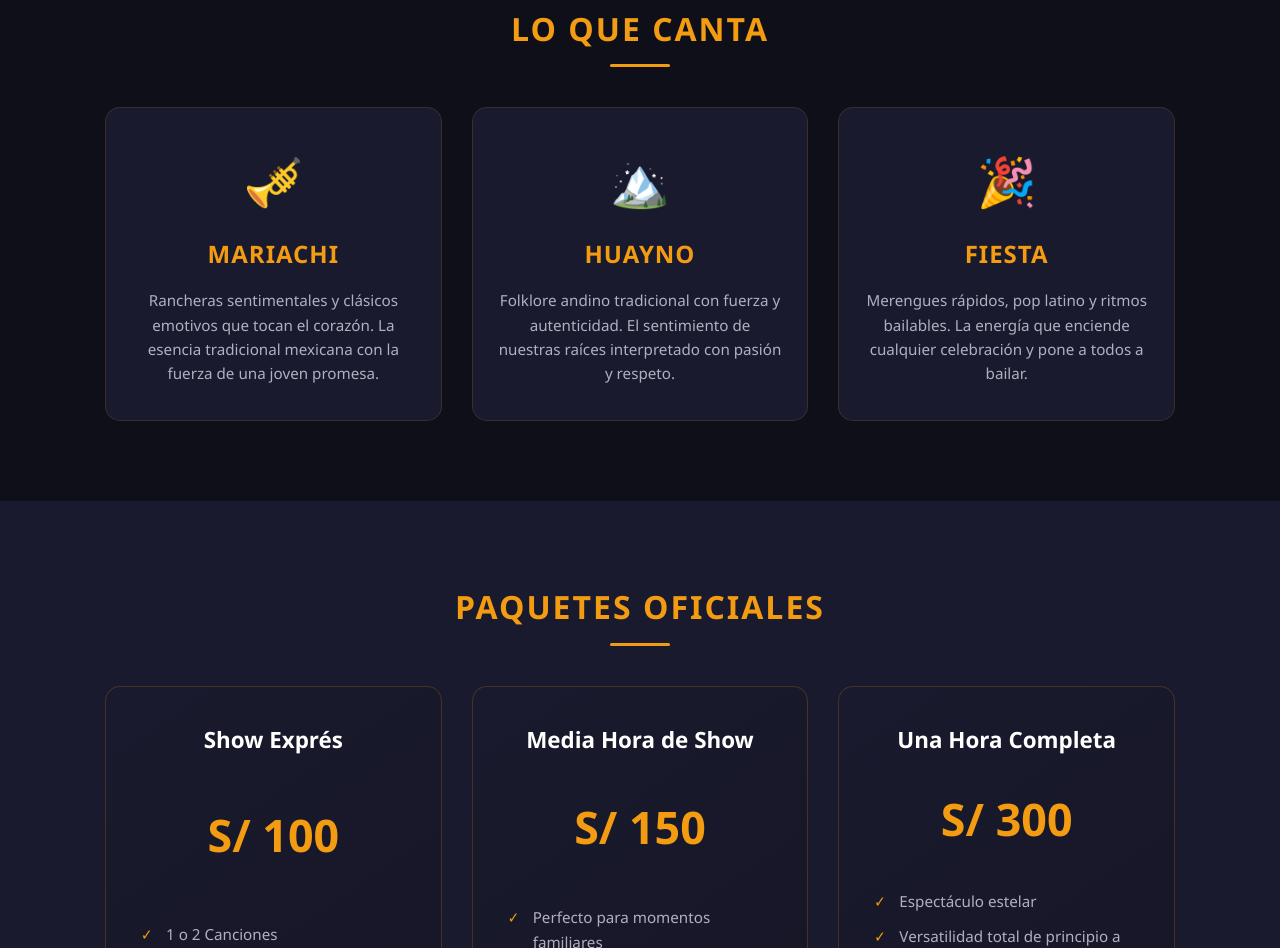
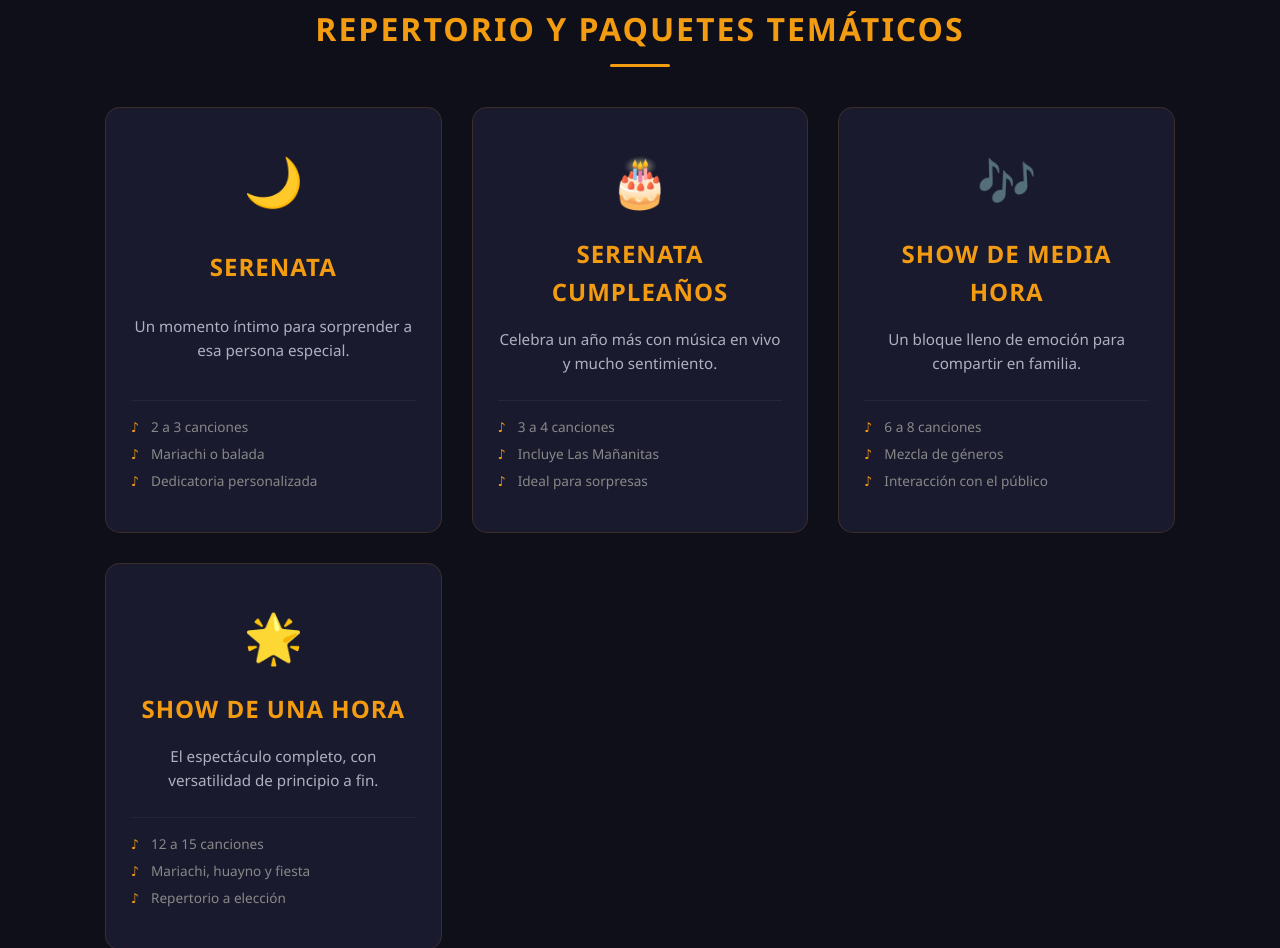
Before and after one commit to AlanBruce10/arisophie.github.io, a plain HTML site: page index.html in a window 1280 px wide. Shown: the part 3370-4318 px from the top of the page. Drawn offline with Linux system fonts and the light colour scheme.

Commit message:
Refactor comments and update text in index.html
Updated comments and improved text clarity throughout the HTML file.

```diff
--- a/index.html
+++ b/index.html
@@ -78,18 +78,17 @@
             position: relative;
         }
 
-        /* --- NUEVO CONTENEDOR DE FOTO (ÓVALO VERTICAL PROFESIONAL) --- */
         .profile-img-container {
             width: 260px;
             height: 340px;
-            border-radius: 50% / 40%; /* Óvalo vertical elegante */
+            border-radius: 50% / 40%;
             overflow: hidden;
             border: 4px solid var(--gold);
             box-shadow: 0 0 35px rgba(243, 156, 18, 0.5);
             margin-bottom: 25px;
             transition: transform 0.3s ease, box-shadow 0.3s ease;
             position: relative;
-            background-color: #1a1a2e; /* Fondo por si la imagen no carga */
+            background-color: #1a1a2e;
         }
 
         .profile-img-container:hover {
@@ -101,7 +100,7 @@
             width: 100%;
             height: 100%;
             object-fit: cover;
-            object-position: center 20%; /* Ajusta la posición para que se vea la cabeza */
+            object-position: center 20%;
             display: block;
         }
 
@@ -155,7 +154,7 @@
 
         .video-wrapper {
             position: relative;
-            padding-bottom: 56.25%; /* 16:9 */
+            padding-bottom: 56.25%;
             height: 0;
             overflow: hidden;
             border-radius: 15px;
@@ -187,7 +186,7 @@
             color: var(--gold);
         }
 
-        /* --- SECCIÓN BIOGRAFÍA --- */
+        /* --- SECCIÓN BIOGRAFÍA (MÁS HUMILDE) --- */
         .bio-section {
             padding: 80px 0;
             background: linear-gradient(180deg, #0f0f1a 0%, #1a1a2e 100%);
@@ -210,7 +209,7 @@
             font-weight: 600;
         }
 
-        /* --- LETRA DE LA CANCIÓN (HIT DE ESCENARIO) --- */
+        /* --- LETRA DE LA CANCIÓN --- */
         .lyrics-section {
             padding: 60px 0;
             background-color: var(--bg-card);
@@ -252,7 +251,7 @@
             text-shadow: 0 0 10px rgba(243, 156, 18, 0.3);
         }
 
-        /* --- REPERTORIO --- */
+        /* --- REPERTORIO Y PAQUETES TEMÁTICOS --- */
         .repertoire-section {
             padding: 80px 0;
             background-color: var(--bg-dark);
@@ -274,6 +273,9 @@
             transition: all 0.4s ease;
             position: relative;
             overflow: hidden;
+            display: flex;
+            flex-direction: column;
+            justify-content: space-between;
         }
 
         .repertoire-card::before {
@@ -315,6 +317,30 @@
         .repertoire-card p {
             color: var(--text-muted);
             font-size: 0.95rem;
+            margin-bottom: 10px;
+        }
+
+        .repertoire-details {
+            font-size: 0.85rem;
+            color: #888;
+            margin-top: 15px;
+            border-top: 1px solid rgba(255,255,255,0.05);
+            padding-top: 15px;
+            text-align: left;
+        }
+
+        .repertoire-details li {
+            list-style: none;
+            margin-bottom: 5px;
+            position: relative;
+            padding-left: 20px;
+        }
+
+        .repertoire-details li::before {
+            content: '♪';
+            color: var(--gold);
+            position: absolute;
+            left: 0;
         }
 
         /* --- PAQUETES Y TARIFAS --- */
@@ -655,13 +681,11 @@
     <!-- 1. HEADER & HERO SECTION -->
     <header>
         <div class="profile-img-container">
-            <!-- Reemplaza 'perfil.jpg' con tu imagen real -->
             <img src="perfil.jpg" alt="Ari Sophie - Mariachi y Huayno">
         </div>
         <h1>Ari Sophie</h1>
         <h2><span>Mariachi, Huayno y Ritmos Latinos</span> • Espectáculo Sentimental y Versátil</h2>
-        <!-- Enlace actualizado con número directo y mensaje predefinido -->
-        <a href="https://wa.me/51916489520?text=Hola%20Ari%20Sophie,%20quiero%20reservar%20un%20show%20para%20mi%20evento" class="cta-hero" target="_blank">📲 Reservar Fecha</a>
+        <a href="https://wa.me/51916489520?text=Hola,%20equipo%20de%20Ari%20Sophie.%20Quisiera%20coordinar%20un%20show%20para%20mi%20evento." class="cta-hero" target="_blank">📲 Reservar Fecha</a>
     </header>
 
     <!-- 2. SECCIÓN DE VIDEO PRINCIPAL -->
@@ -669,24 +693,23 @@
         <div class="container">
             <h2 class="video-title">Estreno Oficial: <span>Canta hoy, vive hoy</span></h2>
             <div class="video-wrapper">
-                <!-- Video de presentación (reemplazar luego por el videoclip oficial) -->
                 <iframe src="https://www.youtube.com/embed/EJtlZ6-Jft0" title="Ari Sophie - Presentación" allow="accelerometer; autoplay; clipboard-write; encrypted-media; gyroscope; picture-in-picture" allowfullscreen></iframe>
             </div>
         </div>
     </section>
 
-    <!-- 3. SECCIÓN DE BIOGRAFÍA -->
+    <!-- 3. SECCIÓN DE BIOGRAFÍA (MÁS HUMILDE) -->
     <section class="bio-section">
         <div class="container">
             <h2 class="section-title">Sobre Ari Sophie</h2>
             <div class="bio-content">
-                <p>Con tan solo <strong>12 años</strong>, Ari Sophie se ha convertido en una de las promesas más versátiles del espectáculo peruano. Su amor por las raíces tradicionales de la música mexicana y andina la llevó a dominar el mariachi y el huayno con una madurez impresionante.</p>
-                <p>Pero su verdadero poder está en el escenario: transforma cada presentación con una energía arrolladora, sentimiento puro y una versatilidad total que la convierte en el <strong>alma de cualquier celebración</strong>, ya sea familiar o corporativa. No es solo una cantante, es una <strong>showwoman</strong> integral.</p>
+                <p>Ari Sophie es una niña de <strong>12 años</strong> que descubrió en la música una forma de expresar lo que siente. Le encanta el mariachi, el huayno y los ritmos latinos, y disfruta compartir ese cariño con cada persona que la escucha.</p>
+                <p>Cuando se sube al escenario, lo que más le importa es que la gente sonría, se emocione y se sienta parte del show. No pretende ser la mejor, solo dar lo mejor de sí en cada presentación, con respeto, puntualidad y mucho corazón. Si su música logra alegrar un momento especial, para ella ya es un éxito.</p>
             </div>
         </div>
     </section>
 
-    <!-- 4. LETRA DE LA CANCIÓN (HIT DE ESCENARIO) -->
+    <!-- 4. LETRA DE LA CANCIÓN -->
     <section class="lyrics-section">
         <div class="container">
             <h2 class="section-title">Hit de Escenario</h2>
@@ -720,25 +743,54 @@
         </div>
     </section>
 
-    <!-- 5. REPERTORIO INTERACTIVO -->
+    <!-- 5. REPERTORIO Y PAQUETES TEMÁTICOS -->
     <section class="repertoire-section">
         <div class="container">
-            <h2 class="section-title">Lo que Canta</h2>
+            <h2 class="section-title">Repertorio y Paquetes Temáticos</h2>
             <div class="repertoire-grid">
+                <!-- Serenata -->
                 <div class="repertoire-card">
-                    <span class="repertoire-icon">🎺</span>
-                    <h3>Mariachi</h3>
-                    <p>Rancheras sentimentales y clásicos emotivos que tocan el corazón. La esencia tradicional mexicana con la fuerza de una joven promesa.</p>
+                    <span class="repertoire-icon">🌙</span>
+                    <h3>Serenata</h3>
+                    <p>Un momento íntimo para sorprender a esa persona especial.</p>
+                    <ul class="repertoire-details">
+                        <li>2 a 3 canciones</li>
+                        <li>Mariachi o balada</li>
+                        <li>Dedicatoria personalizada</li>
+                    </ul>
                 </div>
+                <!-- Serenata Cumpleaños -->
                 <div class="repertoire-card">
-                    <span class="repertoire-icon">🏔️</span>
-                    <h3>Huayno</h3>
-                    <p>Folklore andino tradicional con fuerza y autenticidad. El sentimiento de nuestras raíces interpretado con pasión y respeto.</p>
+                    <span class="repertoire-icon">🎂</span>
+                    <h3>Serenata Cumpleaños</h3>
+                    <p>Celebra un año más con música en vivo y mucho sentimiento.</p>
+                    <ul class="repertoire-details">
+                        <li>3 a 4 canciones</li>
+                        <li>Incluye Las Mañanitas</li>
+                        <li>Ideal para sorpresas</li>
+                    </ul>
                 </div>
+                <!-- Show de Media Hora -->
                 <div class="repertoire-card">
-                    <span class="repertoire-icon">🎉</span>
-                    <h3>Fiesta</h3>
-                    <p>Merengues rápidos, pop latino y ritmos bailables. La energía que enciende cualquier celebración y pone a todos a bailar.</p>
+                    <span class="repertoire-icon">🎶</span>
+                    <h3>Show de Media Hora</h3>
+                    <p>Un bloque lleno de emoción para compartir en familia.</p>
+                    <ul class="repertoire-details">
+                        <li>6 a 8 canciones</li>
+                        <li>Mezcla de géneros</li>
+                        <li>Interacción con el público</li>
+                    </ul>
+                </div>
+                <!-- Show de Una Hora -->
+                <div class="repertoire-card">
+                    <span class="repertoire-icon">🌟</span>
+                    <h3>Show de Una Hora</h3>
+                    <p>El espectáculo completo, con versatilidad de principio a fin.</p>
+                    <ul class="repertoire-details">
+                        <li>12 a 15 canciones</li>
+                        <li>Mariachi, huayno y fiesta</li>
+                        <li>Repertorio a elección</li>
+                    </ul>
                 </div>
             </div>
         </div>
@@ -807,12 +859,11 @@
         </div>
     </section>
 
-    <!-- 8. GALERÍA DE EVENTOS (ESPACIOS PARA FOTOS) -->
+    <!-- 8. GALERÍA DE EVENTOS -->
     <section class="gallery-section">
         <div class="container">
             <h2 class="section-title">Galería de Eventos</h2>
             <div class="gallery-grid">
-                <!-- Reemplaza estos divs con etiquetas <img src="tu-foto.jpg" alt="Evento"> -->
                 <div class="gallery-item">📸<br>Foto 1</div>
                 <div class="gallery-item">📸<br>Foto 2</div>
                 <div class="gallery-item">📸<br>Foto 3</div>
@@ -828,7 +879,6 @@
         <div class="container">
             <h2 class="section-title">Sígueme</h2>
             <div class="social-links">
-                <!-- Reemplaza los '#' con tus enlaces reales -->
                 <a href="#" class="social-btn" title="Spotify" target="_blank">🎵</a>
                 <a href="#" class="social-btn" title="TikTok" target="_blank">🎤</a>
                 <a href="#" class="social-btn" title="YouTube Music" target="_blank">▶️</a>
@@ -840,15 +890,13 @@
     <!-- 10. FOOTER Y CTA FINAL -->
     <footer>
         <div class="container">
-            <!-- Enlace actualizado con número directo y mensaje predefinido -->
-            <a href="https://wa.me/51916489520?text=Hola%20Ari%20Sophie,%20quiero%20armar%20mi%20show%20por%20WhatsApp" class="cta-final" target="_blank">📲 Armar mi Show por WhatsApp</a>
+            <a href="https://wa.me/51916489520?text=Hola,%20equipo%20de%20Ari%20Sophie.%20Quisiera%20armar%20mi%20show%20por%20WhatsApp." class="cta-final" target="_blank">📲 Armar mi Show por WhatsApp</a>
             <p class="footer-text">© 2026 Ari Sophie. Todos los derechos reservados. | Diseño profesional para artistas.</p>
         </div>
     </footer>
 
     <!-- BOTÓN FLOTANTE WHATSAPP -->
-    <!-- Enlace actualizado con número directo y mensaje predefinido -->
-    <a href="https://wa.me/51916489520?text=Hola%20Ari%20Sophie,%20quiero%20reservar%20un%20show" class="whatsapp-float" target="_blank" title="Reservar por WhatsApp">📲</a>
+    <a href="https://wa.me/51916489520?text=Hola,%20equipo%20de%20Ari%20Sophie.%20Quisiera%20coordinar%20un%20show." class="whatsapp-float" target="_blank" title="Reservar por WhatsApp">📲</a>
 
 </body>
 </html>
```
